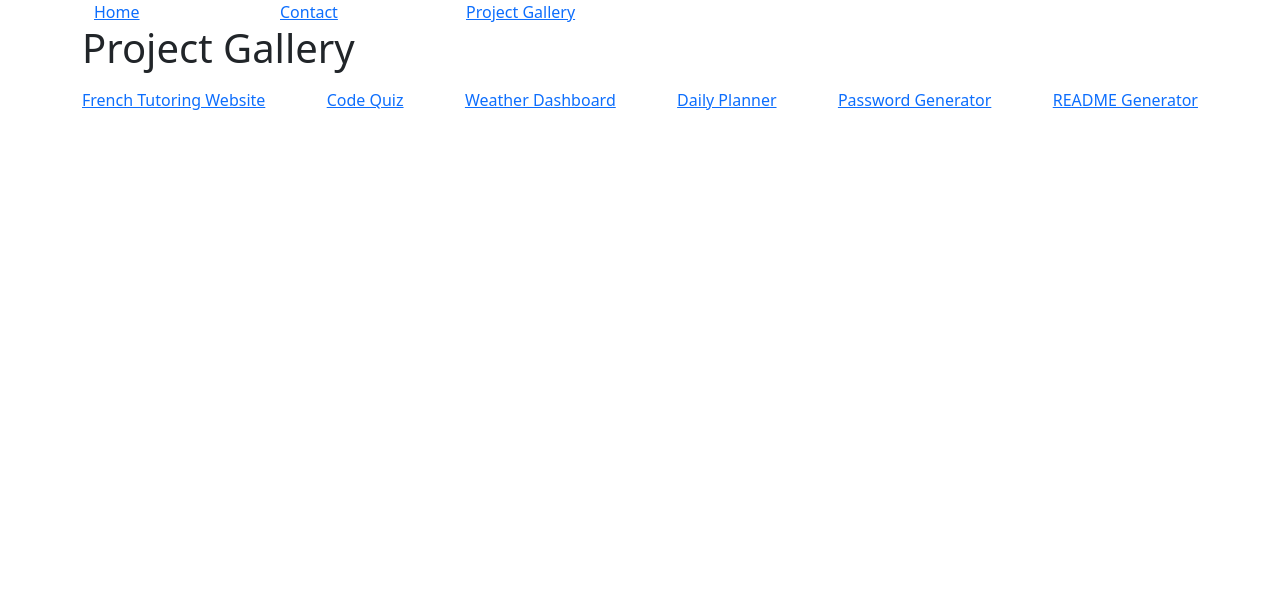
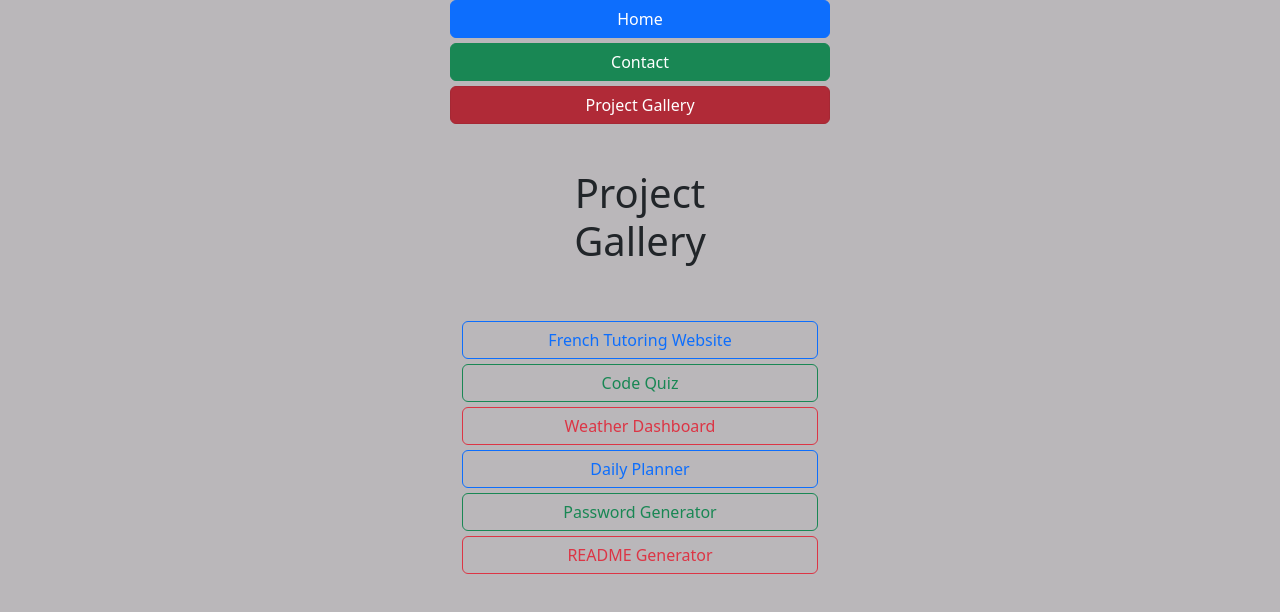
Before and after one commit to BenedictCodesHere/ben-react-app, a React (Create React App) app: page /projects in a window 1280 px wide. Shown: the top 612 px of the page. Built offline with nearby package versions, Linux system fonts and the light colour scheme.

Commit message:
added styling and functionality

```diff
--- a/src/App.css
+++ b/src/App.css
@@ -1,38 +1,12 @@
-.App {
-  text-align: center;
+body {
+  background-color: rgb(186, 183, 186) !important;
 }
 
-.App-logo {
-  height: 40vmin;
-  pointer-events: none;
+.btn {
+  margin-top: 5px;
+  margin-bottom: 5px;
 }
 
-@media (prefers-reduced-motion: no-preference) {
-  .App-logo {
-    animation: App-logo-spin infinite 20s linear;
-  }
+p {
+  font-size: 1.2em;
 }
-
-.App-header {
-  background-color: #282c34;
-  min-height: 100vh;
-  display: flex;
-  flex-direction: column;
-  align-items: center;
-  justify-content: center;
-  font-size: calc(10px + 2vmin);
-  color: white;
-}
-
-.App-link {
-  color: #61dafb;
-}
-
-@keyframes App-logo-spin {
-  from {
-    transform: rotate(0deg);
-  }
-  to {
-    transform: rotate(360deg);
-  }
-}
--- a/src/App.js
+++ b/src/App.js
@@ -7,6 +7,8 @@ import Project from './components/Project';
 import Header from "./components/Header";
 import projects from './projects.json';
 import Home from './pages/Home';
+import './App.css';
+
 function App() {
 
 
@@ -28,12 +30,14 @@ const ProjectsArray = projects.map((project) => (
 
 
   return (
-    <Router>
     <div className='container'>
         <div className="row">
+          <div className='col-sm-2 col-md-4 col-lg-4'></div>
+                <div className='col-sm-8 col-md-4 col-lg-4'>
+                  <Router>
                     <Header />
                         <Routes>
-             <Route path="/" element={<Home />}/>
+                          <Route path="/ben-react-app" element={<Home />}/>
                           <Route path="/contact" element={<Contact />} />
                           <Route path="/projects" element={<ProjectGallery />} />
                           <Route path="/projects/french-tutoring-website" element={ProjectsArray[0]} />
@@ -43,9 +47,12 @@ const ProjectsArray = projects.map((project) => (
                           <Route path="/projects/password-generator" element={ProjectsArray[4]} />
                           <Route path="/projects/README-generator" element={ProjectsArray[5]} />
                         </Routes>
+                  </Router>
+                </div>
+          <div className='col-sm-2 col-md-4 col-lg-4'></div>
           </div>
       </div>
-    </Router>
+
   );
 }
 
--- /dev/null
+++ b/src/components/Header.css
@@ -0,0 +1,4 @@
+.header {
+    margin-top: 5px;
+    margin-bottom: 40px;
+}
--- a/src/components/Header.js
+++ b/src/components/Header.js
@@ -1,24 +1,22 @@
 import React from 'react';
 import { NavLink } from 'react-router-dom';
-
+import './Header.css'
 
 
 const Header = () => {
   return (
-    <header className="header">
-      <div className='container'>
-        <div className='row'>
-          <div className='col-sm-2 col-md-2 col-lg-2'>
-      <NavLink to="/">Home</NavLink>
-      </div>
-      <div className='col-sm-2 col-md-2 col-lg-2'>
-      <NavLink to="contact">Contact</NavLink>
-      </div>
-      <div className='col-sm-2 col-md-2 col-lg-2'>
-      <NavLink to="projects">Project Gallery</NavLink>
-      </div>
-      </div>
-      </div>
+    <header className="header row">
+
+
+      <NavLink className="btn btn-primary" to="/ben-react-app">Home</NavLink>
+
+
+      <NavLink className="btn btn-success" to="contact">Contact</NavLink>
+
+
+      <NavLink  className="btn btn-danger" to="projects">Project Gallery</NavLink>
+
+
     </header>
   );
 };
--- a/src/components/Project.js
+++ b/src/components/Project.js
@@ -6,6 +6,7 @@ import Weather from '../assets/images/weather-dashboard.png';
 import DailyPlanner from '../assets/images/daily-planner.png';
 import PasswordGen from '../assets/images/password-generator.png';
 import READMEGen from '../assets/images/README-generator.png';
+import ProjectNavbar from "./ProjectNavbar";
 
 const ImageArray = [French, CodeQuiz, Weather, DailyPlanner, PasswordGen, READMEGen]
 function Project(props) {
@@ -34,18 +35,29 @@ switch(props.id){
 console.log(ProjectImage);
 
 return (<>
-    <h2 className="project-title">{props.title}</h2>
-          <div className="card h-25 w-25">
-            <div className="img-container" style={{height:"inherit", width: "inherit"}}>
-              <img alt={props.alt} src={ProjectImage}></img>
+<ProjectNavbar />
+<div className="container">
+    <h2 className="project-title text-center">{props.title}</h2>
+          <div className="card">
+            <div className="img-container d-flex justify-content-center" style={{maxHeight: "35vh", width: "inherit"}}>
+              <img style={{maxHeight:"inherit", height:"inherit", width:"inherit", maxWidth: "inherit"}} alt={props.alt} src={ProjectImage}></img>
             </div>
-            <div className="card-body">
-            <p>Link to deployed version:<Link to={props.deployed}>{props.deployed}</Link></p>
+            <div className="p-4" style={{backgroundColor: "rgb(186, 183, 186)"}}></div>
+            <div className="card-body mx-4 p-6 mt-4 text-center">
 
-            <p>Link to repository: <Link to={props.repo}>{props.repo}</Link></p>
+            <p>Link to deployed version:
+              <br></br>
+              <Link className="link" to={props.deployed}>{props.deployed}</Link></p>
+
+            <p>Link to repository:
+            <br></br>
+             <Link className="link" to={props.repo}>{props.repo}</Link></p>
             </div>
             </div>
-            <Link to="/projects">Back</Link>
+            <div className="row d-flex justify-content-center">
+            <Link className="btn btn-primary" to="/projects">Back</Link>
+            </div>
+            </div>
     </>
 )
 }
--- /dev/null
+++ b/src/components/ProjectNavbar.css
@@ -0,0 +1,3 @@
+.navbar {
+    margin-top: 40px;
+}
--- a/src/components/ProjectNavbar.js
+++ b/src/components/ProjectNavbar.js
@@ -1,17 +1,17 @@
 import React from 'react';
 import { Link } from 'react-router-dom';
-
+import './ProjectNavbar.css';
 
 
 const ProjectNavbar = () => {
   return (
-    <div className="navbar">
-      <Link to="/projects/french-tutoring-website" >French Tutoring Website</Link>
-      <Link to="/projects/code-quiz">Code Quiz</Link>
-      <Link to="/projects/weather-dashboard">Weather Dashboard</Link>
-      <Link to="/projects/daily-planner">Daily Planner</Link>
-      <Link to="/projects/password-generator">Password Generator</Link>
-      <Link to="/projects/README-generator">README Generator</Link>
+    <div className="navbar row">
+      <Link className="btn  btn-outline-primary" to="/projects/french-tutoring-website" >French Tutoring Website</Link>
+      <Link className="btn btn-block btn-outline-success" to="/projects/code-quiz">Code Quiz</Link>
+      <Link className="btn  btn-block btn-outline-danger" to="/projects/weather-dashboard">Weather Dashboard</Link>
+      <Link className="btn btn-block btn-outline-primary" to="/projects/daily-planner">Daily Planner</Link>
+      <Link className="btn btn-block btn-outline-success" to="/projects/password-generator">Password Generator</Link>
+      <Link className="btn  btn-block btn-outline-danger" to="/projects/README-generator">README Generator</Link>
     </div>
   );
 };
--- a/src/index.css
+++ b/src/index.css
@@ -5,6 +5,7 @@ body {
     sans-serif;
   -webkit-font-smoothing: antialiased;
   -moz-osx-font-smoothing: grayscale;
+
 }
 
 code {
--- a/src/pages/Contact.js
+++ b/src/pages/Contact.js
@@ -5,10 +5,11 @@ function Contact() {
     return (
 <><div className="container">
     <div className="row">
-        <p>Email address: codingwithbenedict99@gmail.com</p>
-        <Link to="">CV</Link>
-        <Link to="https://github.com/BenedictCodesHere/">Github</Link>
-        <Link to="https://www.linkedin.com/in/benedict-mcelroy-005256230">LinkedIn</Link>
+        <div className="col-sm-8 col-md-8 col-lg-8"></div>
+        <p className="text-center my-5">Email:<br></br> codingwithbenedict99@gmail.com</p>
+        <Link className="btn btn-info" to="">CV</Link>
+        <Link className="btn btn-warning" to="https://github.com/BenedictCodesHere/">Github</Link>
+        <Link className="btn btn-info" to="https://www.linkedin.com/in/benedict-mcelroy-005256230">LinkedIn</Link>
     </div>
   </div></>
     )
--- a/src/pages/Home.js
+++ b/src/pages/Home.js
@@ -1,14 +1,19 @@
 import React from "react";
-import Header from "../components/Header";
-
+import Avatar from '../assets/images/whos-this-long-haired-beauty.png';
 function Home() {
     return (
         <>
         <img src=""></img>
 
         <div className="container">
-            <p>Benedict McElroy</p>
-            <p>Portfolio</p>
+            <div className="row d-flex justify-content-center text-center">
+            <h1>Benedict McElroy</h1>
+            <h2>Portfolio</h2>
+            <img src={Avatar} style={{height: "200px", width: "230px"}} className="my-3"></img>
+            <p>I am a front-end developer building projects with React, Bootstrap, Node, vanilla JavaScript, jQuery, and I am developing my own custom CSS stylesheets.</p>
+            <br></br>
+            <p> I have been publishing these projects to Github, and have collaborated with other developers to build a French Tutoring Website for a client. I am familiar with Git and Git workflow, and version control. I have worked in teams which use this technology, and am comfortable with team-based, project-driven and test-driven development.</p>
+            </div>
         </div>
         </>
     )
--- a/src/pages/ProjectGallery.js
+++ b/src/pages/ProjectGallery.js
@@ -4,8 +4,14 @@ import projects from '../projects.json';
 import ProjectNavbar from "../components/ProjectNavbar";
 function ProjectGallery() {
 
-    return (<><h1>Project Gallery</h1>
+    return (<>
     <div className="container">
+      <div className="row">
+        <div className="col-sm-2 col-md-2 col-lg-2"></div><div className="col-sm-8 col-md-8 col-lg-8"><h1 className="text-center mb-5">Project Gallery</h1></div>
+        <div className="col-sm-2 col-md-2 col-lg-2"></div>
+        </div>
+
+
       <ProjectNavbar></ProjectNavbar>
 
     </div>
```
Also changed, not shown: src/assets/images/whos-this-long-haired-beauty.png (added). Lines whose indentation alone changed are shown as unchanged.
